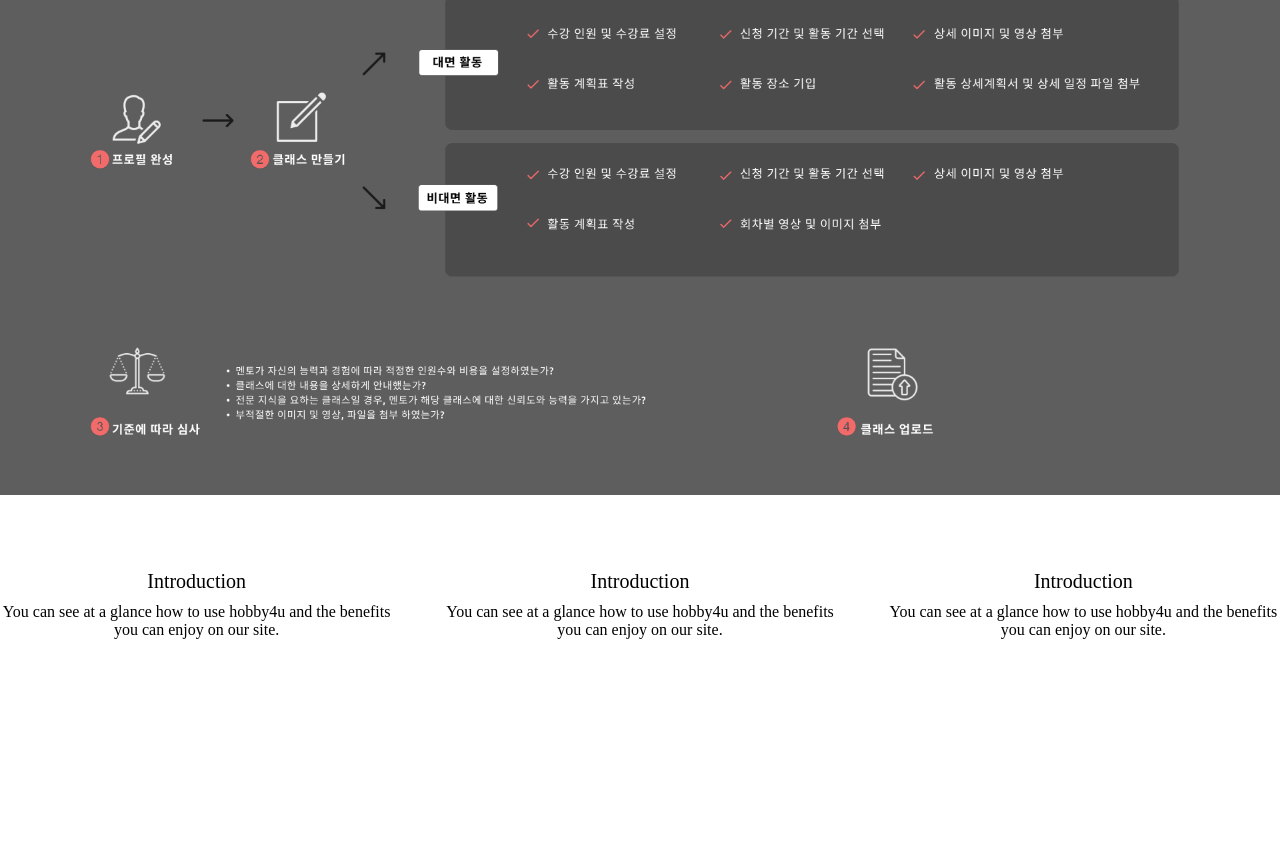
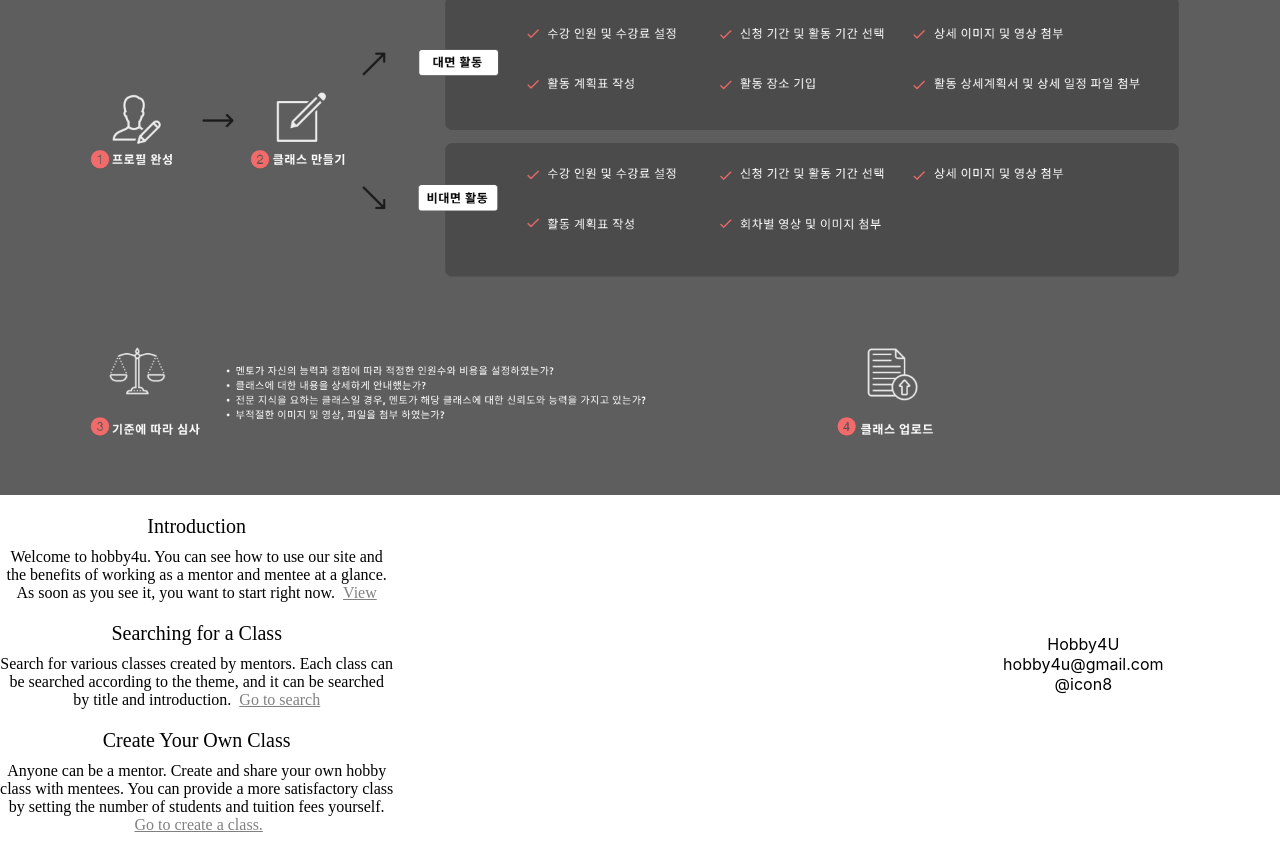
Before and after one commit to hyunseo0803/hobby4u, a React app: page /intro in a window 1280 px wide. Shown: the part 2776-3621 px from the top of the page. Built offline with nearby package versions, Linux system fonts and the light colour scheme; a web font is replaced by a local one.

Commit message:
💄 Footer UI 수정

```diff
--- a/src/components/Footer.js
+++ b/src/components/Footer.js
@@ -3,28 +3,73 @@ import React from "react";
 import "../styles/Header.css";
 import "../styles/Footer.css";
 
+// import Intro from "../pages/Intro";
+
 function Footer(props) {
 	return (
 		<div className="footer_wrap">
+			<div className="container">
 				<div className="footer">
 					<div className="footer_title">Introduction</div>
 					<div className="footer_content">
-					You can see at a glance how to use hobby4u and the benefits you can
-					enjoy on our site.
+						Welcome to hobby4u. You can see how to use our site and the benefits
+						of working as a mentor and mentee at a glance. As soon as you see
+						it, you want to start right now. &nbsp;
+						<a
+							href="../Intro"
+							style={{
+								textDecoration: "underline",
+								color: "gray",
+								textAlign: "end",
+							}}
+						>
+							View
+						</a>
 					</div>
 				</div>
 				<div className="footer">
-				<div className="footer_title">Introduction</div>
+					<div className="footer_title">Searching for a Class</div>
 					<div className="footer_content">
-					You can see at a glance how to use hobby4u and the benefits you can
-					enjoy on our site.
+						Search for various classes created by mentors. Each class can be
+						searched according to the theme, and it can be searched by title and
+						introduction. &nbsp;
+						<a
+							href="../Intro"
+							style={{
+								textDecoration: "underline",
+								color: "gray",
+								textAlign: "end",
+							}}
+						>
+							Go to search
+						</a>
 					</div>
 				</div>
 				<div className="footer">
-				<div className="footer_title">Introduction</div>
+					<div className="footer_title">Create Your Own Class</div>
 					<div className="footer_content">
-					You can see at a glance how to use hobby4u and the benefits you can
-					enjoy on our site.
+						Anyone can be a mentor. Create and share your own hobby class with
+						mentees. You can provide a more satisfactory class by setting the
+						number of students and tuition fees yourself. &nbsp;
+						<a
+							href="../Intro"
+							style={{
+								textDecoration: "underline",
+								color: "gray",
+								textAlign: "end",
+							}}
+						>
+							Go to create a class.
+						</a>
+					</div>
+				</div>
+			</div>
+			<div className="line"></div>
+			<div className="hobby4u_wrapper">
+				<div className="hobby4u">Hobby4U</div>
+				<div className="contact">
+					<div className="email">hobby4u@gmail.com</div>
+					<div className="icon8">@icon8</div>
 				</div>
 			</div>
 		</div>
```
Lines whose indentation alone changed are shown as unchanged.
